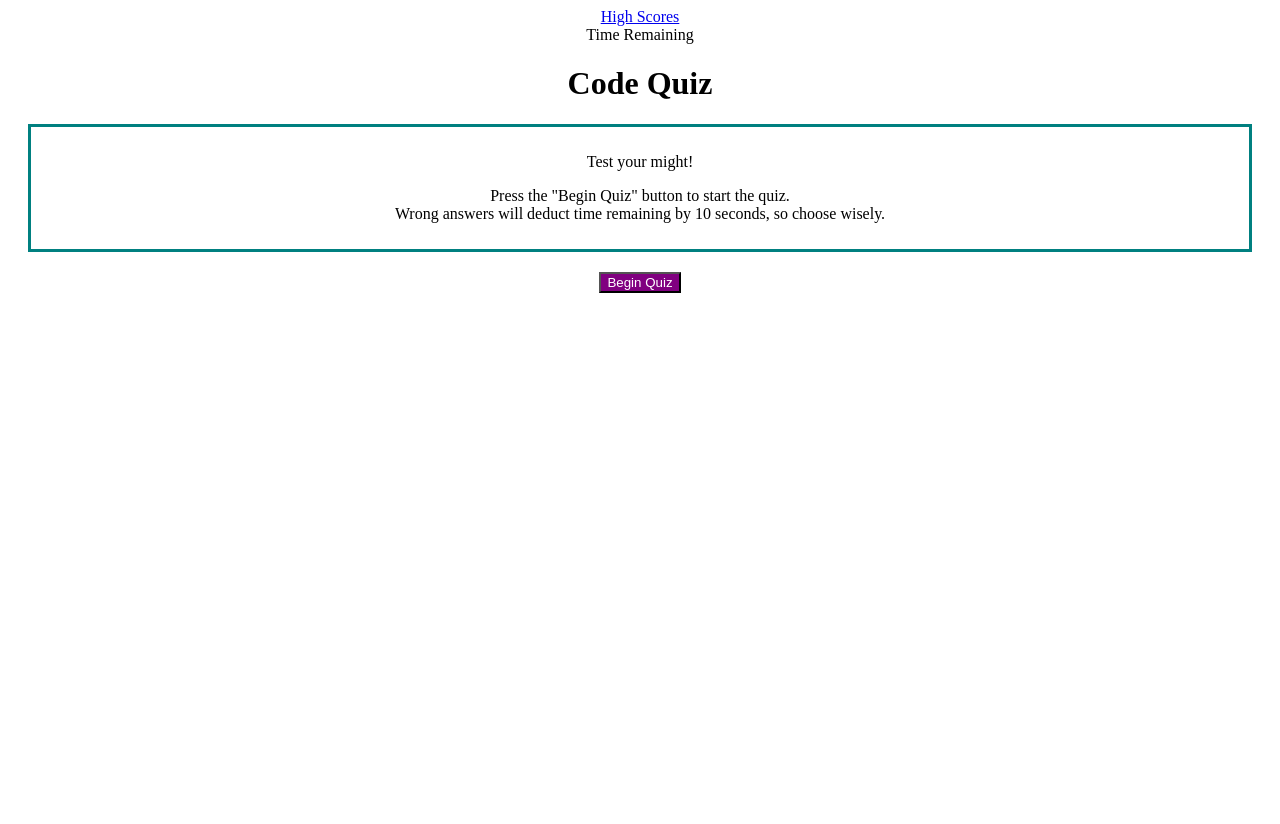
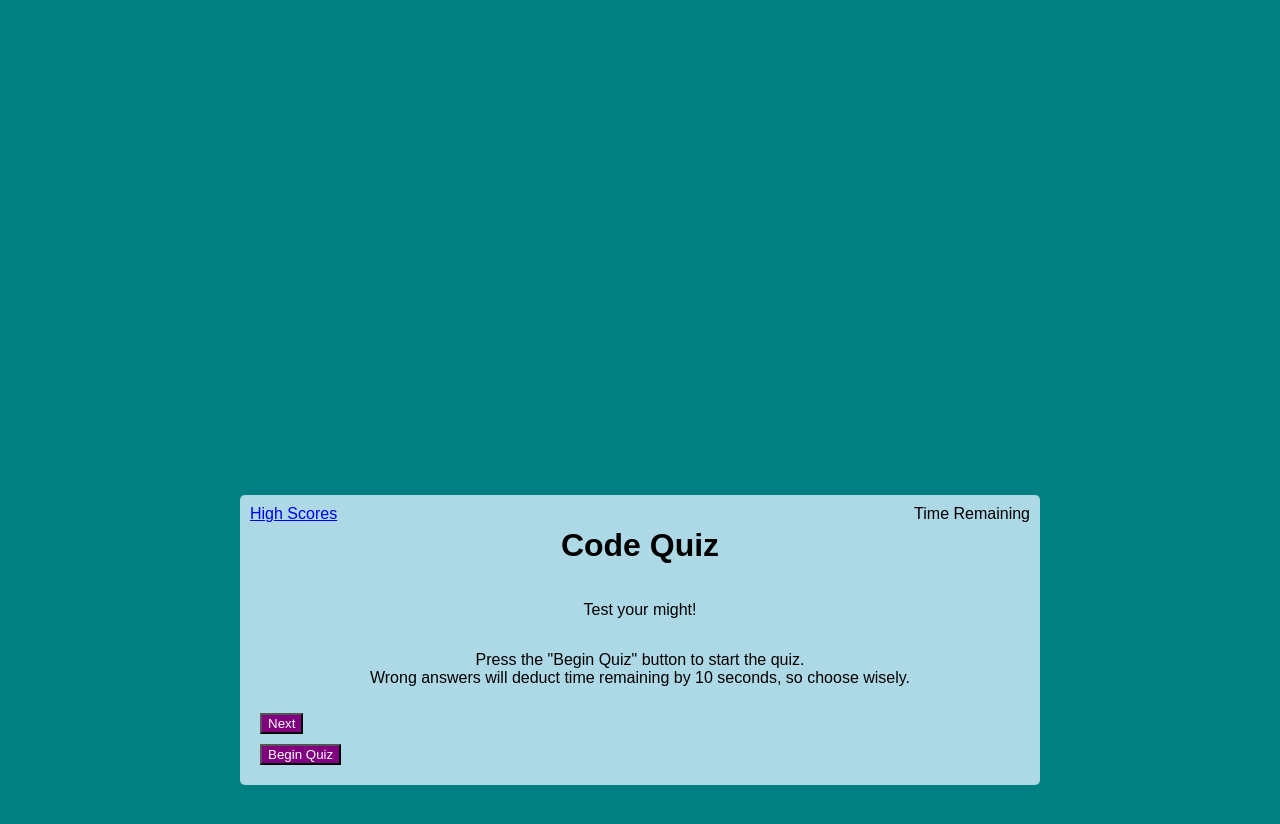
Before and after one commit to dcastelline/Code-Quiz, a plain HTML site: page index.html in a window 1280 px wide. Before the commit the page ends 800 px from the top, so only its background shows below. Drawn offline with Linux system fonts and the light colour scheme.

Commit message:
css attempts, added classes to html, wrote js questions and answers

```diff
--- a/index.html
+++ b/index.html
@@ -11,15 +11,15 @@
     <body>
         <div class="container">
             <!-- High Scores link -->
-            <div id="high-scores">
+            <div id="high-scores" class="high-scores">
                 <a href="high-scores">High Scores</a>
             </div>
              <!-- Timer -->
-             <div id="timer">
+             <div id="timer" class="timer">
                 Time Remaining
             </div>
             <!-- Header -->
-            <header id="header">
+            <header id="header" class="header">
                 <h1>Code Quiz</h1>
             </header>
             <!-- Quiz Block -->
@@ -27,9 +27,13 @@
                 <p id="question-line">Test your might!</p>
                 <p>Press the "Begin Quiz" button to start the quiz. <br> Wrong answers will deduct time remaining by 10 seconds, so choose wisely.</p>
             </div>
+            <!-- Next Button -->
+            <div>
+                <button id="next-btn" class="next-btn btn" >Next</button>
+            </div>
             <!-- Begin Quiz button -->
             <div>
-                <button id="begin-button" class="begin-button">Begin Quiz</button>
+                <button id="begin-btn" class="begin-btn btn">Begin Quiz</button>
             </div>
         </div>
     </body>
--- a/style.css
+++ b/style.css
@@ -1,22 +1,50 @@
-/* Page */
+/* Whole Page */
+html {
+    background-color: teal;
+    font-family: Arial, Helvetica, sans-serif;
+}
+
 .container {
+    box-sizing: border-box;
     align-items: center;
+    padding: 10px;
+    border-radius: 5px;
+    width: 800px;
+    max-width: 80%;
+    background-color: lightblue;
+}
+/* Body */
+body {
+    padding: 0;
+    margin: 0;
+    display: flex;
+    justify-content: center;
+    align-items: center;
+    width: 100vw;
+    height: 100vw;
+}
+/* Quiz Block */
+.quiz-block {
+    display: grid;
+}
+.high-scores {
+    float: left;
+}
+.timer {
+    float: right;
+}
+p {
     text-align: center;
 }
-/* Quiz area */
-.quiz-block {
-    height: fit-content;
-    margin: 20px;
-    padding-top: 10px;
-    padding-bottom: 10px;
-    border-style: solid;
-    border-color: teal;
-    border-width: 3px;
-    align-items: center;
+
+.header {
     text-align: center;
 }
-/* Quiz Button */
-.begin-button {
+
+.btn {
+    background-color: purple;
     color: white;
-    background-color: purple;
+    display: flex;
+    align-items: center;
+    margin: 10px;
 }
```
